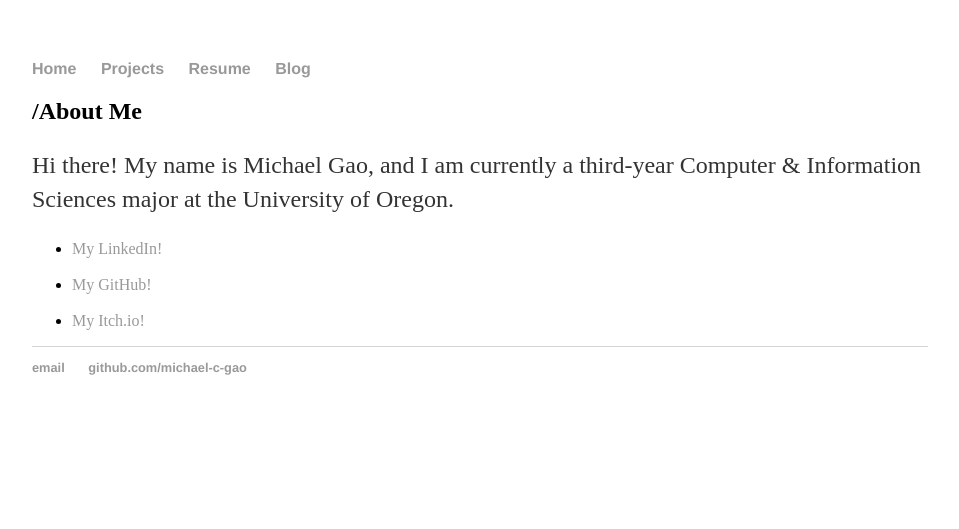
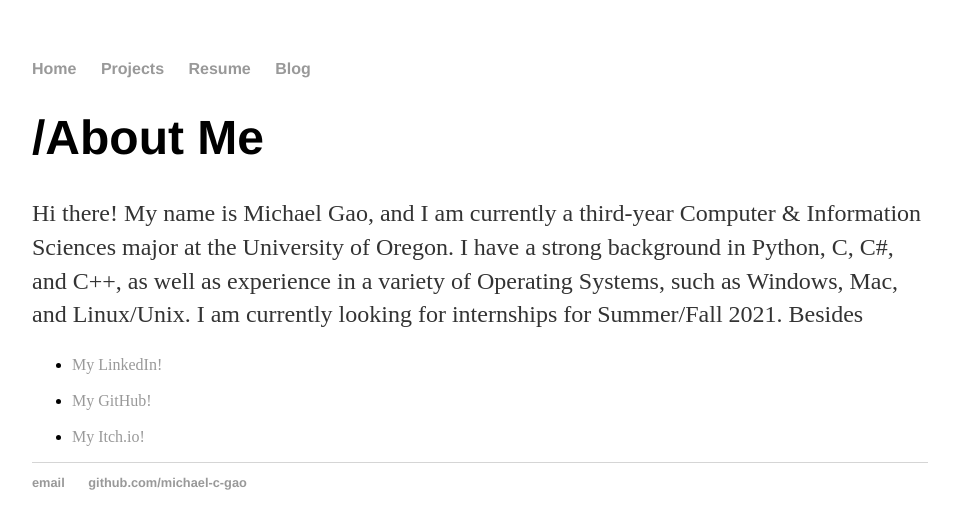
Before and after one commit to michael-c-gao/WebsiteOfMichael, a Jekyll site: the page built from index.html, in a window 1280 px wide. Shown: the top 529 px of the page, without its empty margins (160-1119 px from the left). Built offline with Jekyll 4.4.1, drawn with Linux system fonts in a browser that asks for light colours.

Commit message:
Update index.html

```diff
--- a/index.html
+++ b/index.html
@@ -2,8 +2,10 @@
 layout: default
 title: Michael C. Gao
 ---
-	<h2>/About Me</h2>
-	<p>Hi there! My name is Michael Gao, and I am currently a third-year Computer & Information Sciences major at the University of Oregon.</p>
+	<h1>/About Me</h1>
+	<p>Hi there! My name is Michael Gao, and I am currently a third-year Computer & Information Sciences major at the University of Oregon.
+	I have a strong background in Python, C, C#, and C++, as well as experience in a variety of Operating Systems, such as Windows, Mac, and Linux/Unix.
+	I am currently looking for internships for Summer/Fall 2021. Besides</p>
 
 <ul class="contacts">
 				<li><a href="https://www.linkedin.com/in/michael-c-gao/">My LinkedIn!</a></li>
```
